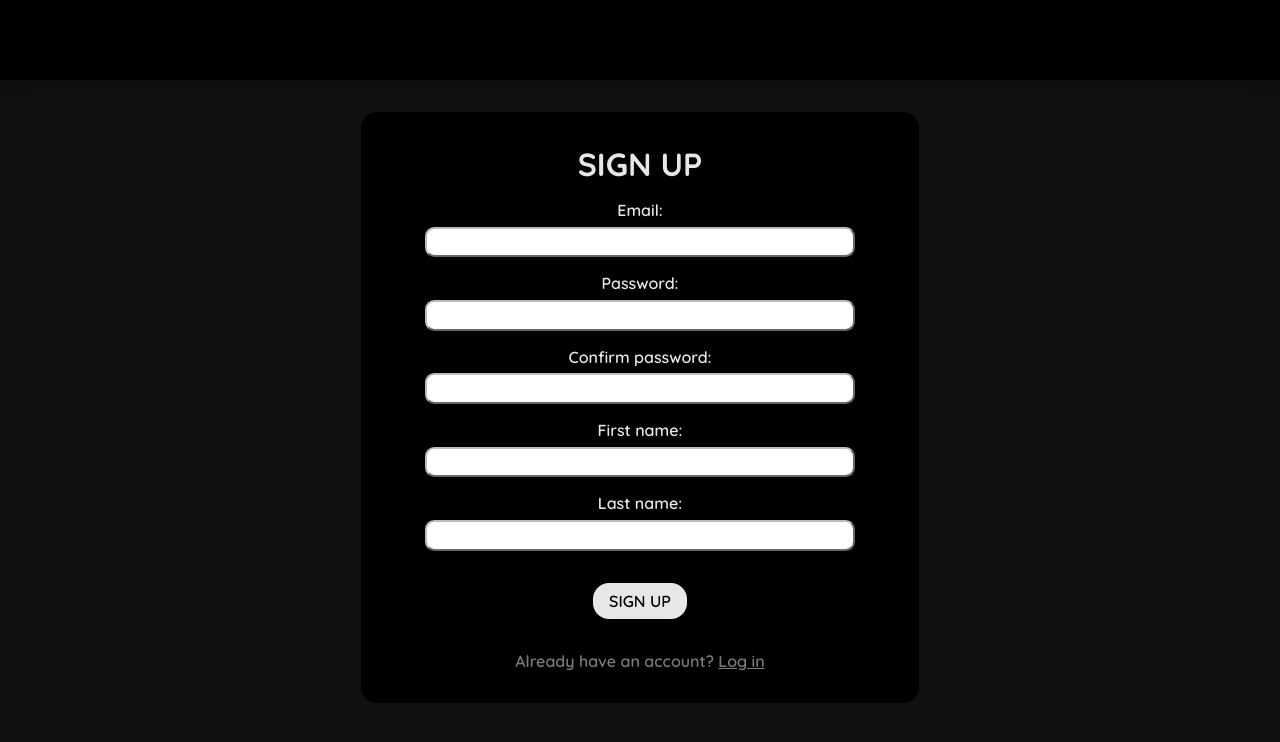
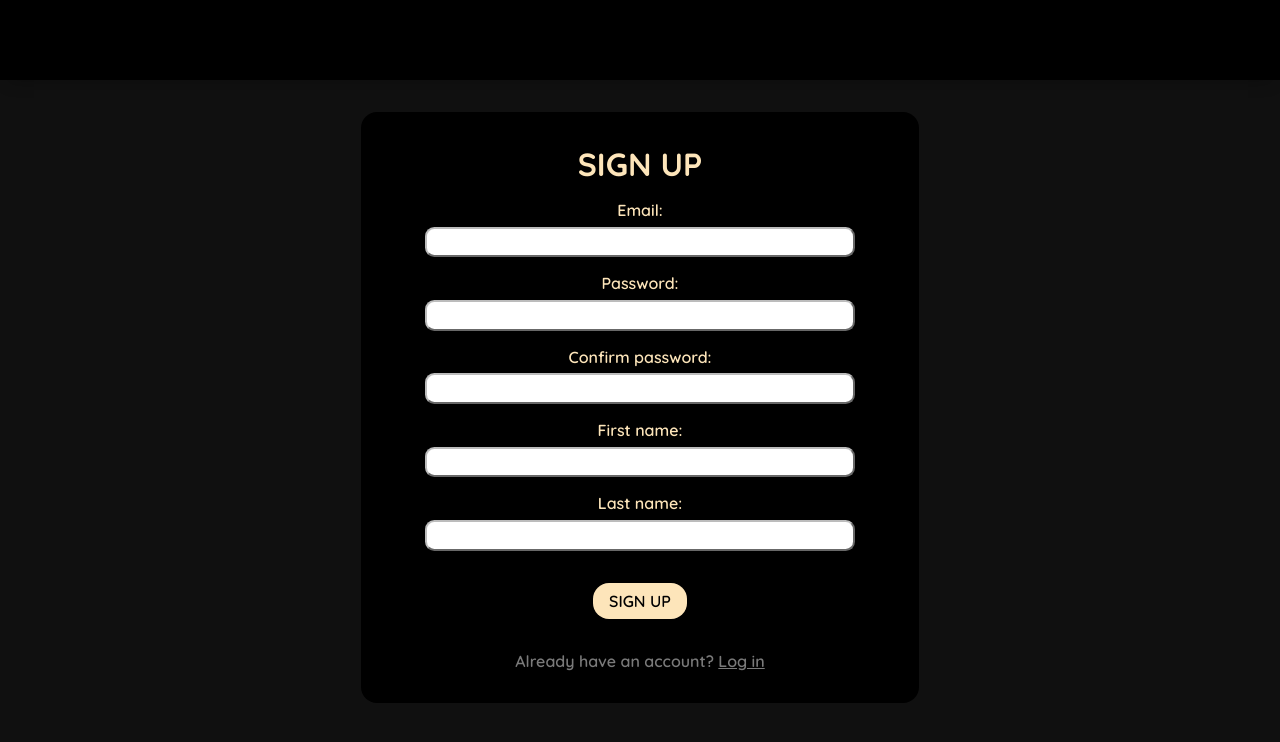
Before and after one commit to xMoneMone/HotelManagement, a React (Vite) app in the folder HotelManagementFrontEnd/: page /signup in a window 1280 px wide. Shown: the top 742 px of the page. Built offline with nearby package versions, Linux system fonts and the light colour scheme; no server answers.

Commit message:
changed home style

```diff
--- a/HotelManagementFrontEnd/src/Button.jsx
+++ b/HotelManagementFrontEnd/src/Button.jsx
@@ -1,5 +1,5 @@
 import './css/button.css'
 
 export default function Button({children, onClick = () => {}}) {
-    return <button className="dark-button" onClick={onClick}>{children}</button>
+    return <button className="button" onClick={onClick}>{children}</button>
 }
--- a/HotelManagementFrontEnd/src/Home.jsx
+++ b/HotelManagementFrontEnd/src/Home.jsx
@@ -15,7 +15,11 @@ export default function Home () {
 
     return  <>
                 {token && hotels && <div className="home-authorized">
-                    <h1>Hotels</h1>
+                    <div className="home-authorized-title">
+                        <div className="home-authorized-title-line"></div>
+                        <h1>Hotels</h1>
+                        <div className="home-authorized-title-line"></div>
+                    </div>
                     {hotels.map((hotel) => {
 
                         return <Link to={`/hotels/${hotel.id}/rooms`} key={hotel.id}>
@@ -37,10 +41,10 @@ export default function Home () {
                     })}
                 </div>}
 
-                {token && <div className="home-not-authorized">
+                {!token && <div className="home-not-authorized">
 
-                       <Link to="/signup"><Button>SIGN UP</Button></Link>
-                       <Link to="/login"><Button>LOG IN</Button> </Link>
+                       <Link className="signup-button" to="/signup"><Button>SIGN UP</Button></Link>
+                       <Link className="login-button" to="/login"><Button>LOG IN</Button> </Link>
 
                 </div>}
             </>
--- a/HotelManagementFrontEnd/src/css/general.css
+++ b/HotelManagementFrontEnd/src/css/general.css
@@ -3,7 +3,7 @@
 :root {
     /* BODY */
     --body-color: rgb(16, 16, 16);
-    --body-text-color: rgb(231, 231, 231);
+    --body-text-color: rgb(253, 229, 186);
     --font: "Quicksand", sans-serif;
     --transition: all ease-in-out 200ms;
 
@@ -13,17 +13,18 @@
     --navbar-height: 10vh;
     --navbar-buttons-margin: 0 0.5em;
     --navbar-profile-circle-size: 4em;
-    --navbar-icon-color: rgb(231, 231, 231);
+    --navbar-icon-color: var(--body-text-color);
     --navbar-initials-color: var(--navbar-background-color);
     --navbar-initials-size: 2em;
     --navbar-icon-size: 2em;
     --navbar-font-weight: 700;
+    --navbar-invitations-color: white;
     --navbar-invitations-notification-color: rgb(212, 63, 63);
 
     /* BUTTON */
-    --button-color: rgb(231, 231, 231);
+    --button-color: var(--body-text-color);
     --button-text-color: var(--navbar-color);
-    --button-hover-color: rgba(255, 255, 255, 0.69);
+    --button-hover-color: rgba(243, 225, 197, 0.808);
 
     /* HOME */
     --home-not-authorized-height: 80vh;
@@ -31,9 +32,12 @@
     --home-not-authorized-button-margin: 0.5em;
     --home-not-authorized-button-font-size: 1.6em;
     --home-not-authorized-button-font-weight: 500;
+    --home-not-authorized-singup-background-button-color: var(--button-color);
+    --home-not-authorized-login-background-button-color: white;
     --home-authorized-padding: 4em 0 0 0;
     --home-authorized-hotel-background-color: var(--navbar-background-color);
-    --home-authorized-hotel-font-color: var(--body-text-color);
+    --home-authorized-h1-color: white;
+    --home-authorized-hotel-font-color: white;
     --home-authorized-hotel-font-size: 2em;
     --home-authorized-hotel-icon-color: var(--body-text-color);
     --home-authorized-hotel-icon-size: 1em;
--- a/HotelManagementFrontEnd/src/css/home.css
+++ b/HotelManagementFrontEnd/src/css/home.css
@@ -23,10 +23,32 @@
     padding: var(--home-authorized-padding);
 }
 
+.home-not-authorized .signup-button > button {
+    background-color: var(--home-not-authorized-singup-background-button-color);
+}
+
+.home-not-authorized .login-button > button {
+    background-color: var(--home-not-authorized-login-background-button-color);
+}
+
 .home-authorized h1 {
-    margin-bottom: 0.5em;
     font-weight: 500;
     font-size: 3em;
+    color: var(--home-authorized-h1-color)
+}
+.home-authorized-title{
+    display: flex;
+    margin-bottom: 0.5em;
+    align-items: center;
+    justify-content: center;
+}
+
+.home-authorized-title-line {
+    width: 20em;
+    height: 0.3em;
+    margin: 0 1em 0 1em;
+    background-color: var(--body-text-color);
+    border-radius: 10em;
 }
 
 .home-hotel {
```
